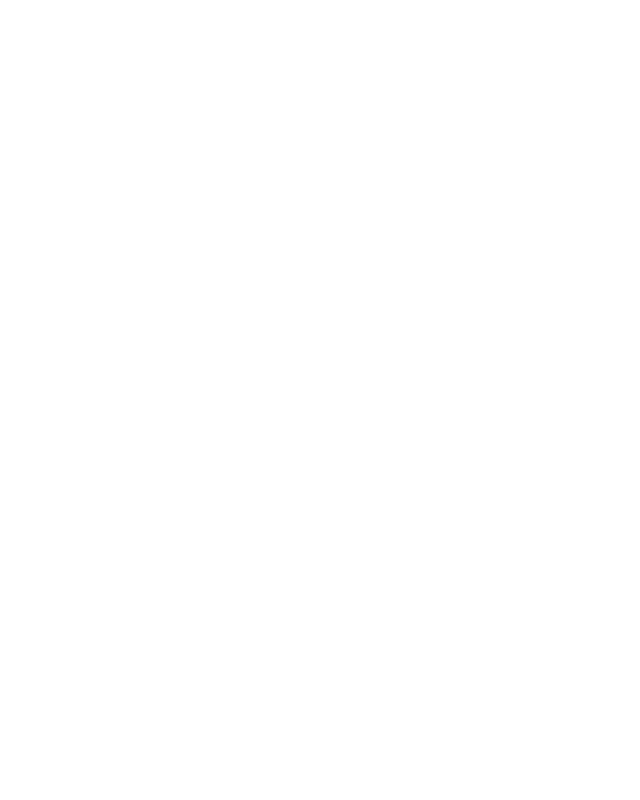
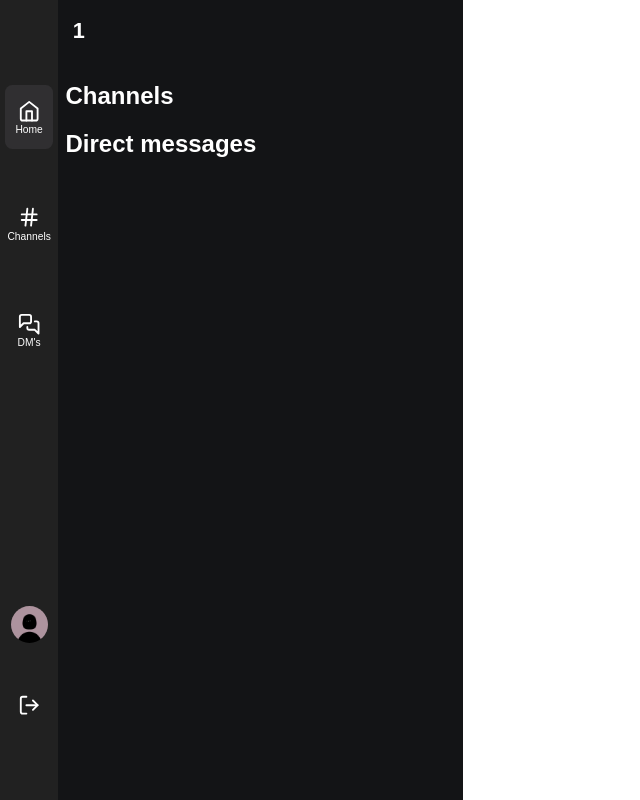
Before and after one commit to dhanniela/Slack-App, a React (Vite) app in the folder Slack-App/: page /home in a window 1280 px wide. Before the commit this address had no page. Shown: the whole page, without its empty margins (0-640 px from the left). Built offline with nearby package versions, Linux system fonts and the light colour scheme; sample sign-in values are in the browser's storage; a web font is replaced by a local one.

Commit message:
add date

```diff
--- a/Slack-App/src/components/CommonUtils.jsx
+++ b/Slack-App/src/components/CommonUtils.jsx
@@ -8,12 +8,15 @@
     const dateObj = new Date(dateString);
     const hours = dateObj.getHours();
     const minutes = dateObj.getMinutes();
+    const day = dateObj.getDay();
+    const month = dateObj.getMonth();
+    const year = dateObj.getYear();
 
     // Format the hours and minutes with leading zeros if needed
     const formattedHours = String(hours).padStart(2, '0');
     const formattedMinutes = String(minutes).padStart(2, '0');
 
-    return `${formattedHours}:${formattedMinutes}`;
+    return `${formattedHours}:${formattedMinutes} - ${day}/${month}/${year}`;
 }
 
 const currentUser = getHeadersFromLocalStorage();
--- a/Slack-App/src/components/Dashboard.jsx
+++ b/Slack-App/src/components/Dashboard.jsx
@@ -11,6 +11,6 @@
     <Route path="/" element={<DashboardWrapper />}>
         <Route path="/sidedm" run="true" element={<DMSidebar/>}/>
         <Route path="/sidechannels" element={<ChannelSidebar/>}/>
-        {/* <Route path="/home" element={<HomeSidebar/>}/> */}
+        <Route path="/home" element={<HomeSidebar/>}/>
     </Route>
 );
--- a/Slack-App/src/components/HomeSidebar.jsx
+++ b/Slack-App/src/components/HomeSidebar.jsx
@@ -9,6 +9,7 @@
 export const HomeSidebar = () => {
     const [recentDms, setRecentDms] = useState([]);
     const [recentChannels, setRecentChannels] = useState([]);
+    const currentUser = getHeadersFromLocalStorage();
 
 
     useEffect(() => {
@@ -40,7 +41,7 @@
     return (
         <div className="dmSidebar-container">
             <div className="dmSidebar-header">
-                <h2>Email</h2>
+                <h2>{currentUser.uid}</h2>
                 {/* <PlusSquare className="icons"/> */}
             </div>
 
```
